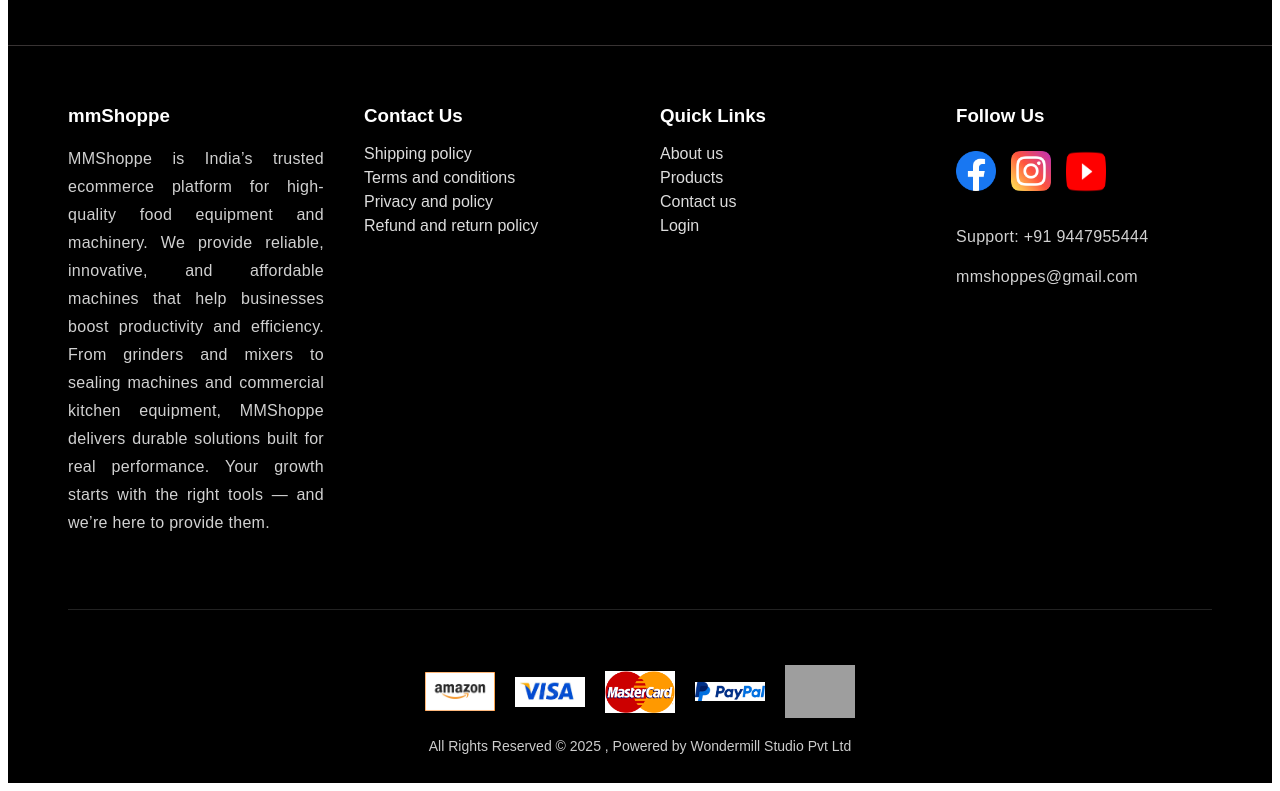
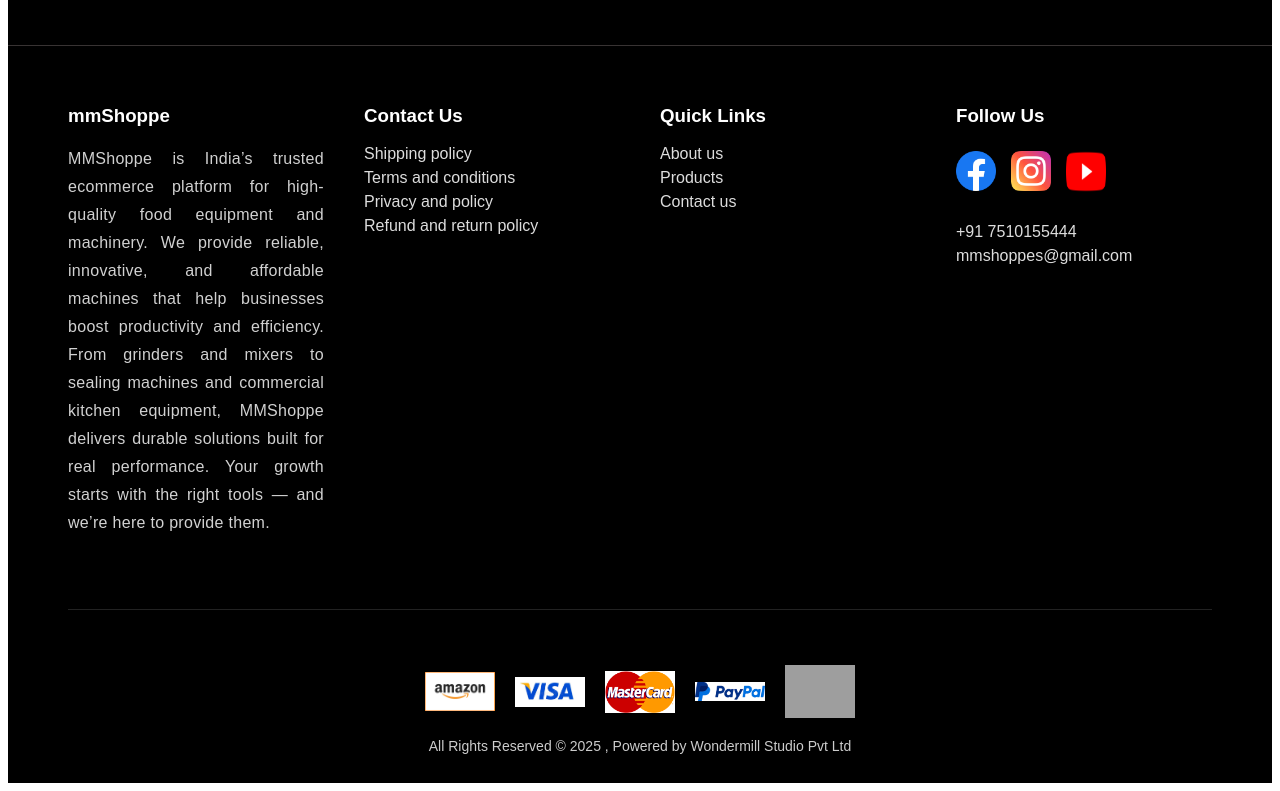
Before and after one commit to falconinfratechnical-ai/ecommerce, a React app in the folder frontend/: page /admin/login in a window 1280 px wide. Shown: the part 994-1785 px from the top of the page. Built offline with nearby package versions, Linux system fonts and the light colour scheme; grey boxes are pictures that could not be loaded; the HTML template or start-up script is replaced by a standard one.

Commit message:
respocive

```diff
--- a/frontend/src/components/ContactUs.jsx
+++ b/frontend/src/components/ContactUs.jsx
@@ -4,7 +4,7 @@ import { MdEmail, MdPhone, MdLocationPin } from "react-icons/md";
 import { FaFacebookF, FaTwitter, FaInstagram, FaYoutube } from "react-icons/fa";
 
 const Contact = () => {
-
+ window.scrollTo(0, 0);
   const [formData, setFormData] = useState({
     name: "",
     email: "",
--- a/frontend/src/components/Footer.jsx
+++ b/frontend/src/components/Footer.jsx
@@ -43,7 +43,7 @@ Your growth starts with the right tools — and we’re here to provide them.
                     <a href="/about">About us</a>
                     <a href="/products">Products</a>
                     <a href="/contact">Contact us</a>
-                    <a href="/login">Login</a>
+                    {/* <a href="/login">Login</a> */}
                 </div>
                 <div className="footer-col social-section">
                     <h3>Follow Us</h3>
@@ -61,8 +61,8 @@ Your growth starts with the right tools — and we’re here to provide them.
                             <img src={you} alt="facebook" className="social-img1" />
                         </a>
                     </div>
-                    <p className="support">Support: +91 9447955444</p>
-                    <p className="support">mmshoppes@gmail.com</p>
+                    <a href="tel:+917510155444">+91 7510155444</a>
+                      <a href="mailto:mmshoppes@gmail.com">mmshoppes@gmail.com</a>
                 </div>
             </div>
             <hr className="footer-divider" />
```
